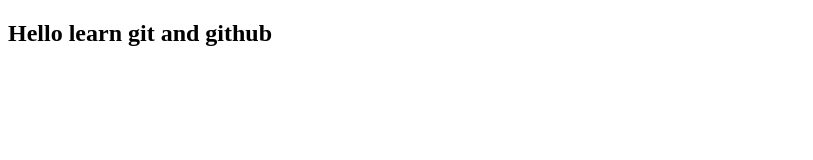
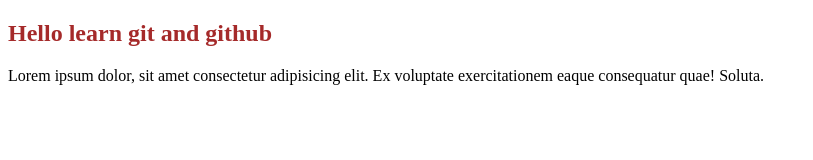
Before and after one commit to nirobutso140/Hero-first-github, a plain HTML site: page index.html in a window 1280 px wide. Shown: the whole page, without its empty margins (0-813 px from the left). Drawn offline with Linux system fonts and the light colour scheme.

Commit message:
adding css file and some style

```diff
--- a/index.html
+++ b/index.html
@@ -3,9 +3,11 @@
 <head>
     <meta charset="UTF-8">
     <meta name="viewport" content="width=device-width, initial-scale=1.0">
+    <link rel="stylesheet" href="style.css">
     <title>Document</title>
 </head>
 <body>
     <h2>Hello learn git and github</h2>
+    <p>Lorem ipsum dolor, sit amet consectetur adipisicing elit. Ex voluptate exercitationem eaque consequatur quae! Soluta.</p>
 </body>
 </html>
--- /dev/null
+++ b/style.css
@@ -0,0 +1,3 @@
+h2{
+    color: brown;
+}
```
